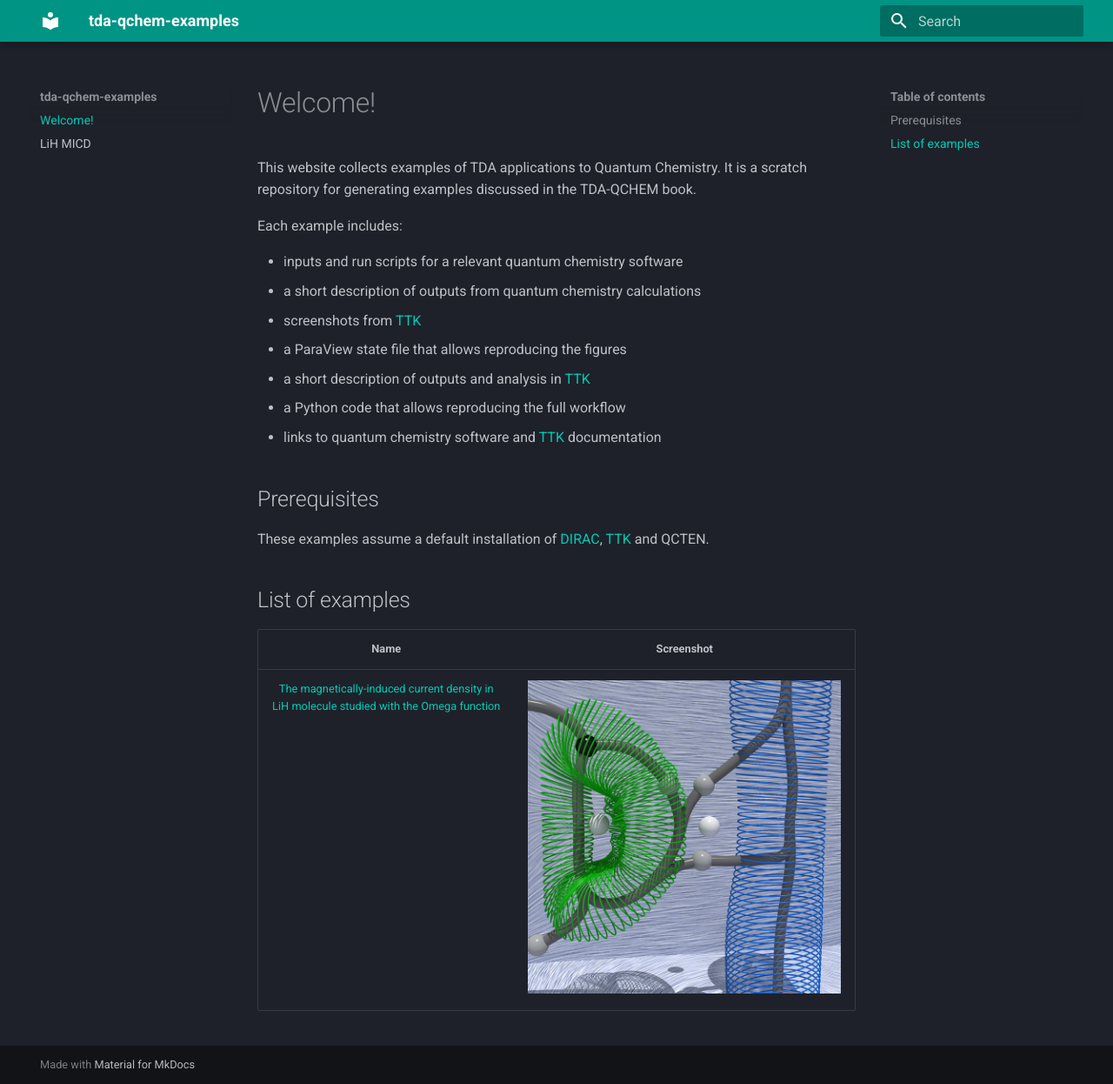
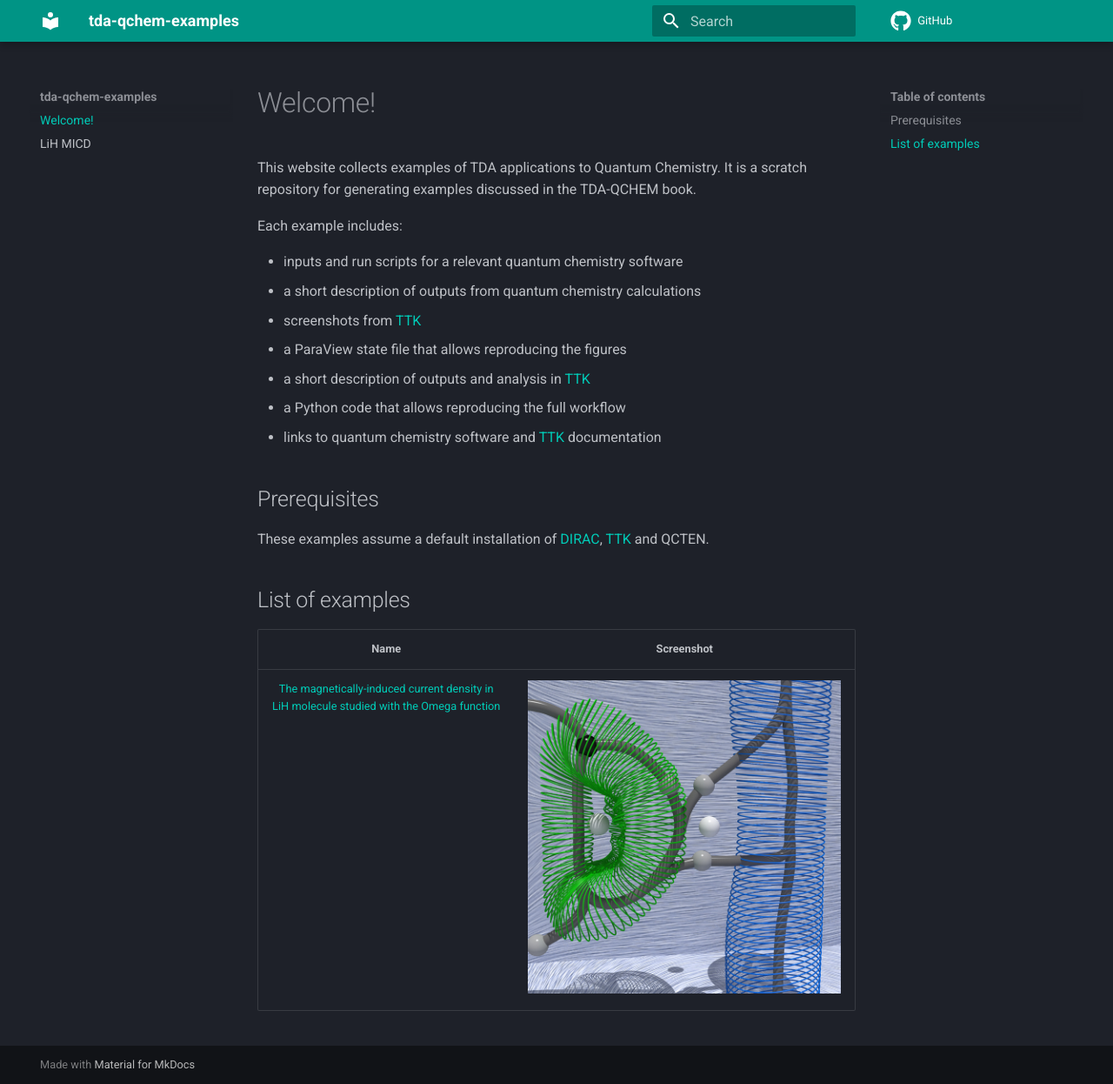
Before and after one commit to tda-qchem/tda-qchem-examples, an MkDocs documentation site: the page built from docs/index.md, in a window 1280 px wide and 1246 px high. Shown: the whole window at 87% size. Built offline with MkDocs 1.6.1 and Material for MkDocs 9.7.7, drawn with Linux system fonts in a browser that asks for light colours; comment, search, counter and statistics services are not loaded.

Commit message:
add github button to an index

```diff
--- a/mkdocs.yml
+++ b/mkdocs.yml
@@ -3,6 +3,7 @@ site_description: >-
     A collection of examples accompanying the TDA-Qchem book (scratch repository).
 site_author: Gosia Olejniczak, Julien Tierny
 site_url: https://github.com/tda-qchem/tda-qchem-examples/tree/main/
+repo_url: https://github.com/tda-qchem/tda-qchem-examples
 docs_dir: docs
 site_dir: build
 
@@ -18,6 +19,8 @@ theme:
       accent: teal
       display.background_color: grey
       background-color: grey
+  icon:
+    repo: fontawesome/brands/github
   features:
     - content.code.copy
     #- navigation.expand
```
